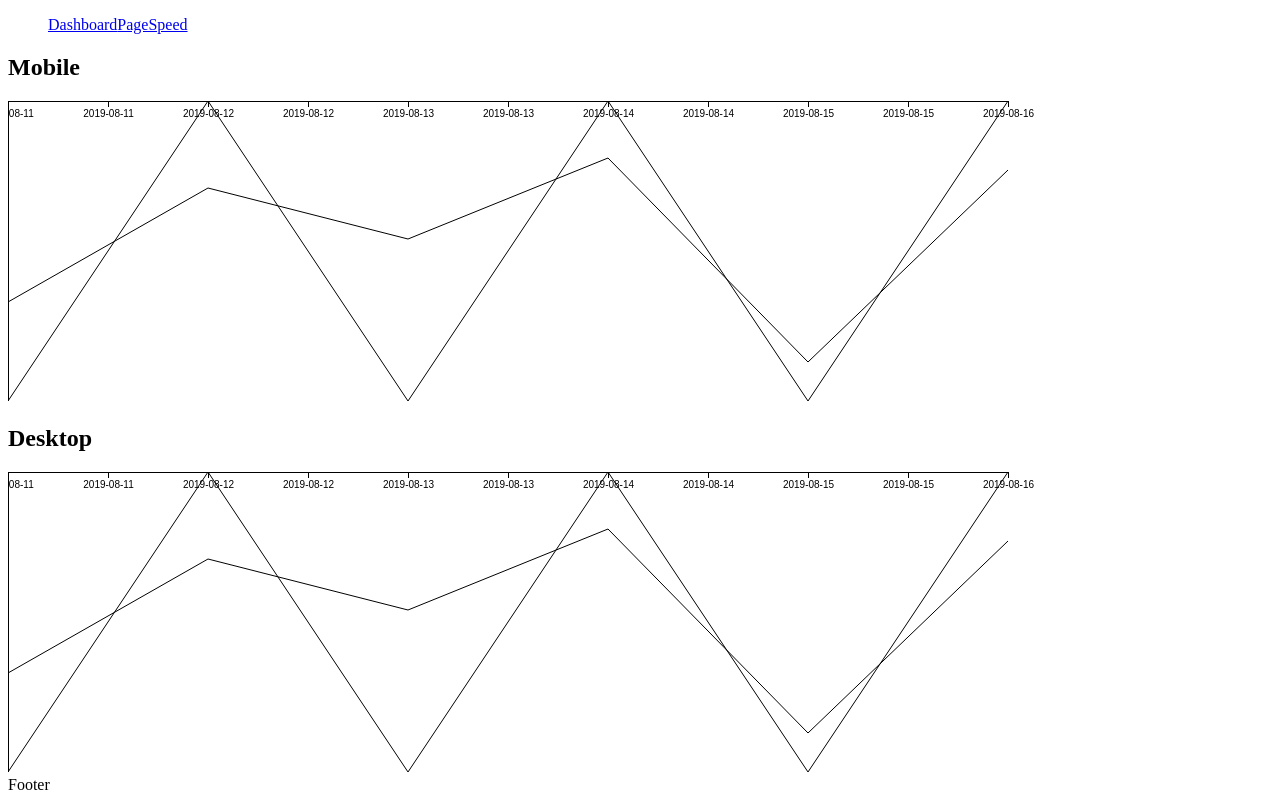
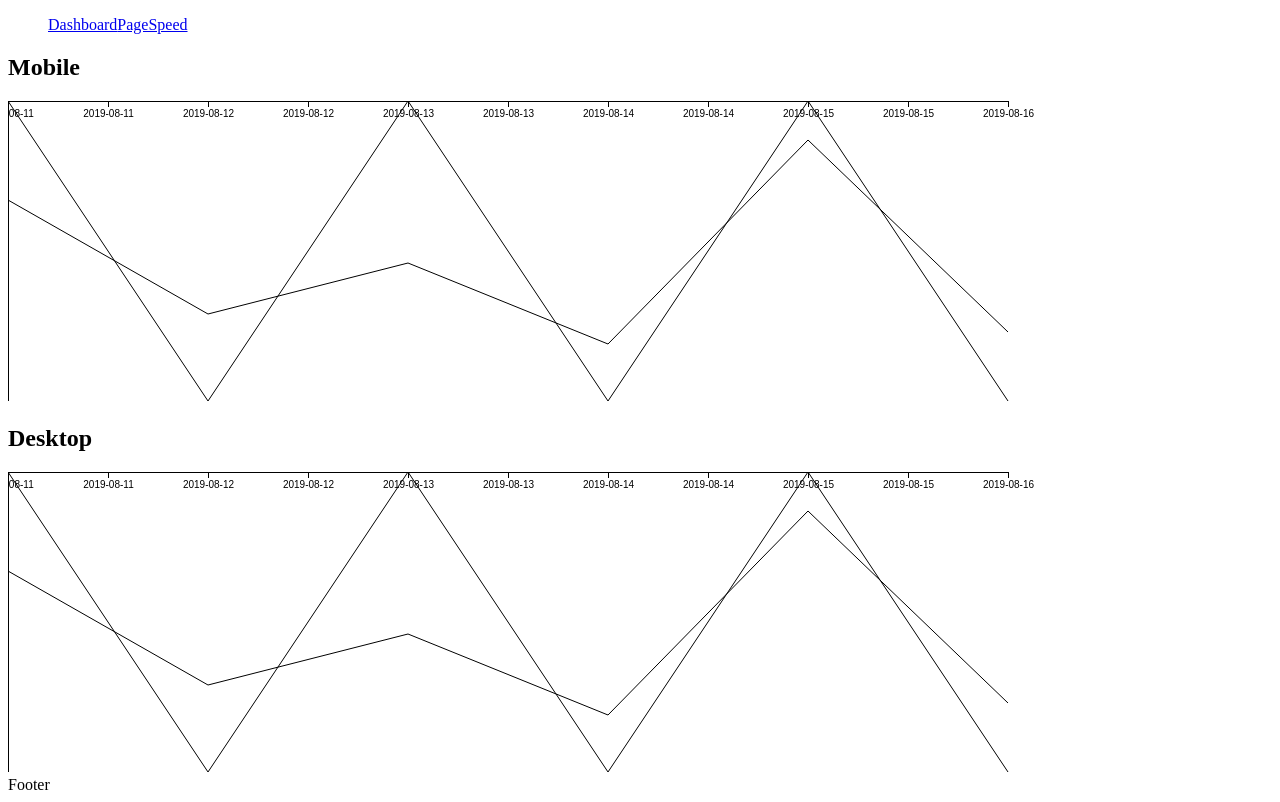
Before and after one commit to igorexec/cardinal, a React (Create React App) app in the folder frontend/: page /pagespeed in a window 1280 px wide. Built offline with nearby package versions, Linux system fonts and the light colour scheme.

Commit message:
add: generics for line chart

```diff
--- a/frontend/src/@pages/pagespeed/chart.tsx
+++ b/frontend/src/@pages/pagespeed/chart.tsx
@@ -9,22 +9,22 @@ interface Props {
 export const PageSpeedChart: React.FC<Props> = ({title}) => {
   const lines = [{
     data: [
-      {score: 0, date: new Date('2019-08-11T00:00:00.000')},
-      {score: 100, date: new Date('2019-08-12T00:00:00.000')},
-      {score: 0, date: new Date('2019-08-13T00:00:00.000')},
-      {score: 100, date: new Date('2019-08-14T00:00:00.000')},
-      {score: 0, date: new Date('2019-08-15T00:00:00.000')},
-      {score: 100, date: new Date('2019-08-16T00:00:00.000')},
+      {y: 0, x: new Date('2019-08-11T00:00:00.000')},
+      {y: 100, x: new Date('2019-08-12T00:00:00.000')},
+      {y: 0, x: new Date('2019-08-13T00:00:00.000')},
+      {y: 100, x: new Date('2019-08-14T00:00:00.000')},
+      {y: 0, x: new Date('2019-08-15T00:00:00.000')},
+      {y: 100, x: new Date('2019-08-16T00:00:00.000')},
     ],
     name: 'www.toryburch.com',
   }, {
     data: [
-      {score: 33, date: new Date('2019-08-11T00:00:00.000')},
-      {score: 71, date: new Date('2019-08-12T00:00:00.000')},
-      {score: 54, date: new Date('2019-08-13T00:00:00.000')},
-      {score: 81, date: new Date('2019-08-14T00:00:00.000')},
-      {score: 13, date: new Date('2019-08-15T00:00:00.000')},
-      {score: 77, date: new Date('2019-08-16T00:00:00.000')},
+      {y: 33, x: new Date('2019-08-11T00:00:00.000')},
+      {y: 71, x: new Date('2019-08-12T00:00:00.000')},
+      {y: 54, x: new Date('2019-08-13T00:00:00.000')},
+      {y: 81, x: new Date('2019-08-14T00:00:00.000')},
+      {y: 13, x: new Date('2019-08-15T00:00:00.000')},
+      {y: 77, x: new Date('2019-08-16T00:00:00.000')},
     ],
     name: 'www.toryburch1.com',
   }];
--- a/frontend/src/@ui-kit/charts/line-chart/line-chart.tsx
+++ b/frontend/src/@ui-kit/charts/line-chart/line-chart.tsx
@@ -1,31 +1,35 @@
 import React, {Component} from 'react';
 import * as d3 from 'd3';
 
-interface Score {
-  score: number;
-  date: Date;
+interface CoordData<T, U> {
+  x: T;
+  y: U;
 }
 
-interface Props {
+interface Props<T, U> {
   data: Array<{
     name: string;
-    data: Score[];
+    data: Array<CoordData<T, U>>;
   }>;
 }
 
-export class LineChart extends Component<Props> {
+export class LineChart<T extends d3.Numeric, U extends d3.Numeric> extends Component<Props<T, U>> {
   private el = React.createRef<SVGSVGElement>();
 
   componentDidMount(): void {
     const {data} = this.props;
 
-    const scores = data.reduce((acc, l) => {
+    const points = data.reduce((acc, l) => {
       return [...acc, ...l.data];
-    }, [] as Score[]);
-    const [minDate, maxDate] = d3.extent(scores, s => s.date) as [Date, Date];
-    const xScale = d3.scaleTime().domain([minDate, maxDate]).range([0, 1000]);
-    const yScale = d3.scaleLinear().domain([100, 0]).range([0, 300]);
+    }, [] as Array<CoordData<T, U>>);
+    const [minX, maxX] = d3.extent(points, p => p.x) as [T, T];
+    const [minY, maxY] = d3.extent(points, p => p.y).reverse() as [U, U];
+
+    const xScale = d3.scaleTime().domain([minX, maxX]).range([0, 1000]);
+    const yScale = d3.scaleLinear().domain([maxY, minY]).range([0, 300]);
+
     const dateFormat = d3.timeFormat('%Y-%m-%d') as () => string;
+
     const makeXLines = d3.axisBottom(xScale).tickFormat(dateFormat);
     const makeYLines = d3.axisLeft(yScale);
 
@@ -33,7 +37,7 @@ export class LineChart extends Component<Props> {
     d3.select(this.el.current).append('g').call(makeYLines);
 
     data.forEach(l => {
-      const line = d3.line<Score>().x(d => xScale(d.date)).y(d => yScale(d.score));
+      const line = d3.line<CoordData<T, U>>().x(d => xScale(d.x)).y(d => yScale(d.y));
       d3.select(this.el.current)
         .append('path')
         .datum(l.data)
```
